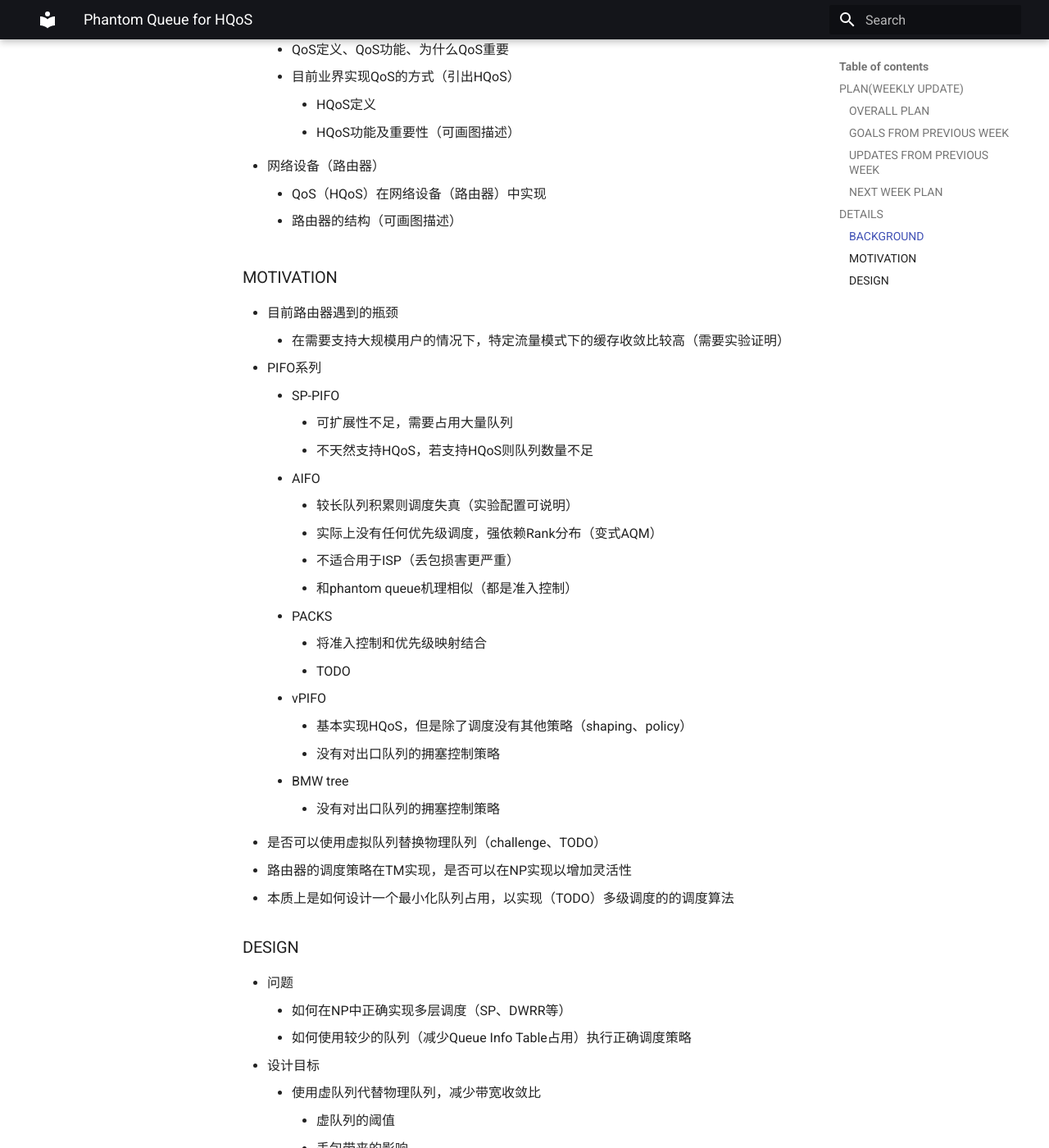
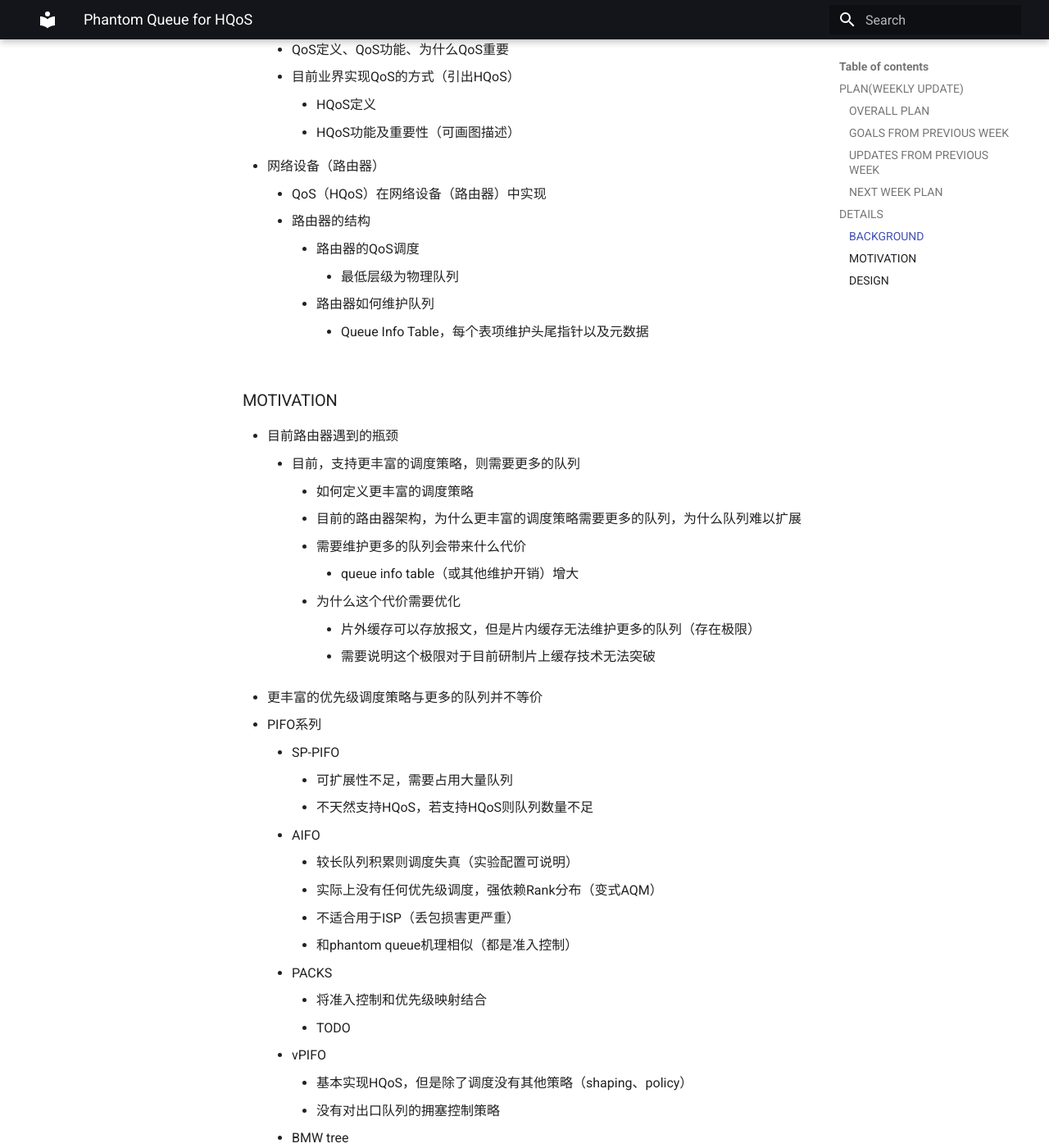
Before and after one commit to blowinding/blowinding.github.io, an MkDocs documentation site: the page built from docs/research/Phantom Queue for HQoS.md, in a window 1280 px wide and 1400 px high, scrolled down 1270 px. Shown: the whole window at 82% size. Built offline with MkDocs 1.6.1 and Material for MkDocs 9.7.7, drawn with Linux system fonts in a browser that asks for light colours.

Commit message:
📝 Update Phantom Queue for HQoS Schedule

```diff
--- a/docs/research/Phantom Queue for HQoS.md
+++ b/docs/research/Phantom Queue for HQoS.md
@@ -30,11 +30,23 @@
 		- HQoS功能及重要性（可画图描述）
 - 网络设备（路由器）
 	- QoS（HQoS）在网络设备（路由器）中实现
-	- 路由器的结构（可画图描述）
+	- 路由器的结构
+		- 路由器的QoS调度
+			- 最低层级为物理队列
+		- 路由器如何维护队列
+			- Queue Info Table，每个表项维护头尾指针以及元数据
 
 ### MOTIVATION
 - 目前路由器遇到的瓶颈
-	- 在需要支持大规模用户的情况下，特定流量模式下的缓存收敛比较高（需要实验证明）
+	- 目前，支持更丰富的调度策略，则需要更多的队列
+		- 如何定义更丰富的调度策略
+		- 目前的路由器架构，为什么更丰富的调度策略需要更多的队列，为什么队列难以扩展
+		- 需要维护更多的队列会带来什么代价
+			- queue info table（或其他维护开销）增大
+		- 为什么这个代价需要优化
+			- 片外缓存可以存放报文，但是片内缓存无法维护更多的队列（存在极限）
+			- 需要说明这个极限对于目前研制片上缓存技术无法突破
+- 更丰富的优先级调度策略与更多的队列并不等价
 - PIFO系列
 	- SP-PIFO
 		- 可扩展性不足，需要占用大量队列
```
